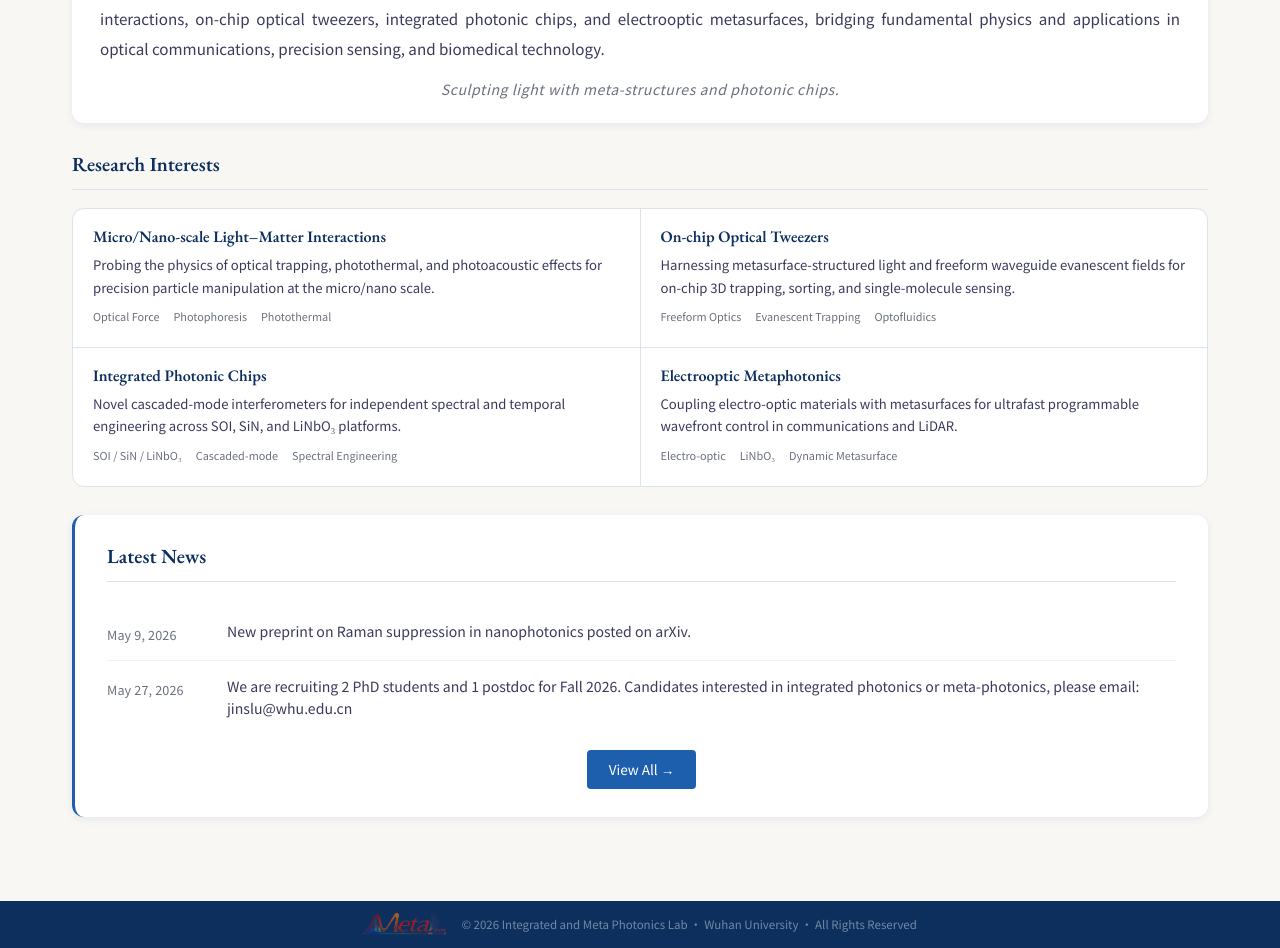
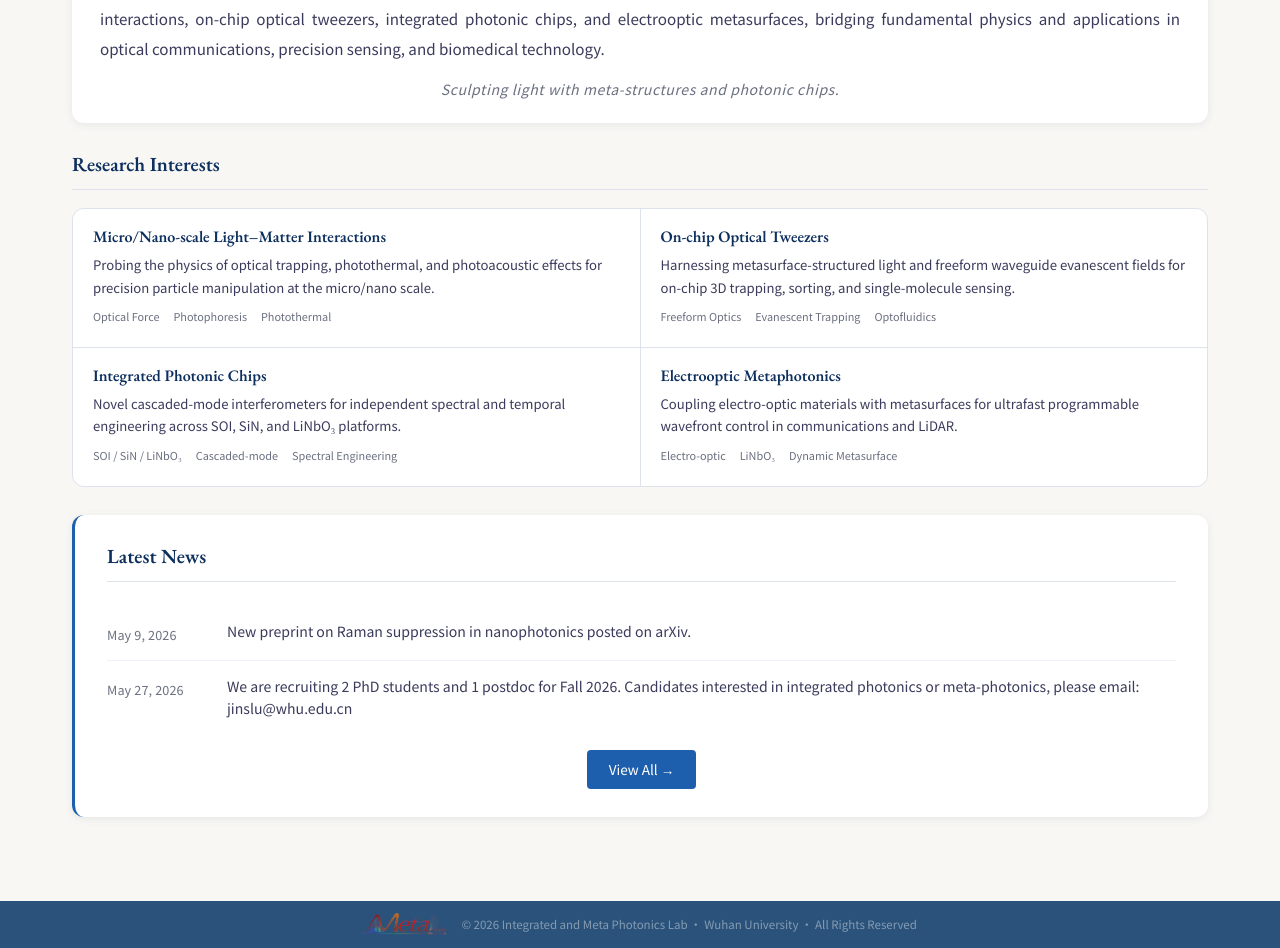
Before and after one commit to jinslu/jinslu.github.io, a Jekyll site: the page built from index.html, in a window 1280 px wide and 1400 px high, scrolled down 490 px. Shown: the part 452-1400 px from the top of the window. Built offline with Jekyll 4.4.1, drawn with Linux system fonts in a browser that asks for light colours; some web fonts are replaced.

Commit message:
Lighten footer background from navy to #2a527a for better logo visibility
Co-Authored-By: Claude Sonnet 4.6 <noreply@anthropic.com>

```diff
--- a/assets/css/style.css
+++ b/assets/css/style.css
@@ -1004,7 +1004,7 @@ a:hover { color: var(--blue-light); }
    FOOTER
 ================================================================ */
 #site-footer {
-  background: var(--navy);
+  background: #2a527a;
   color: rgba(255,255,255,0.65);
   padding: 12px 32px;
   text-align: center;
```
